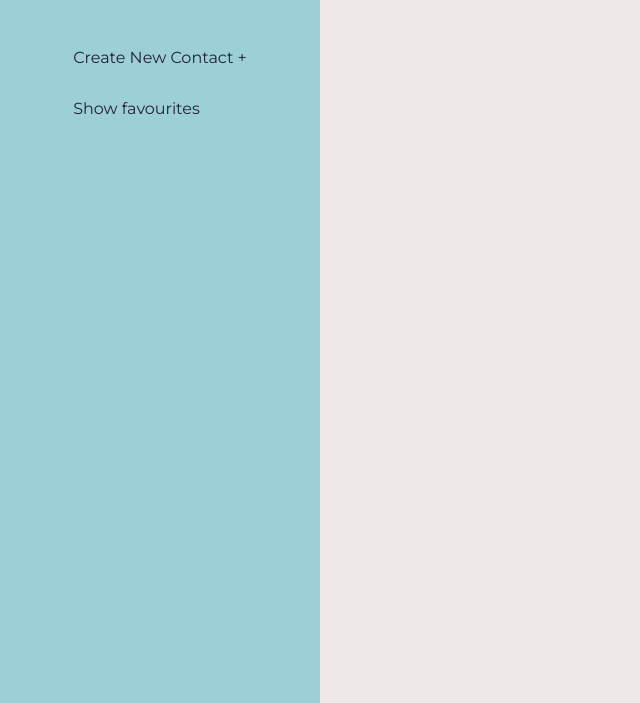
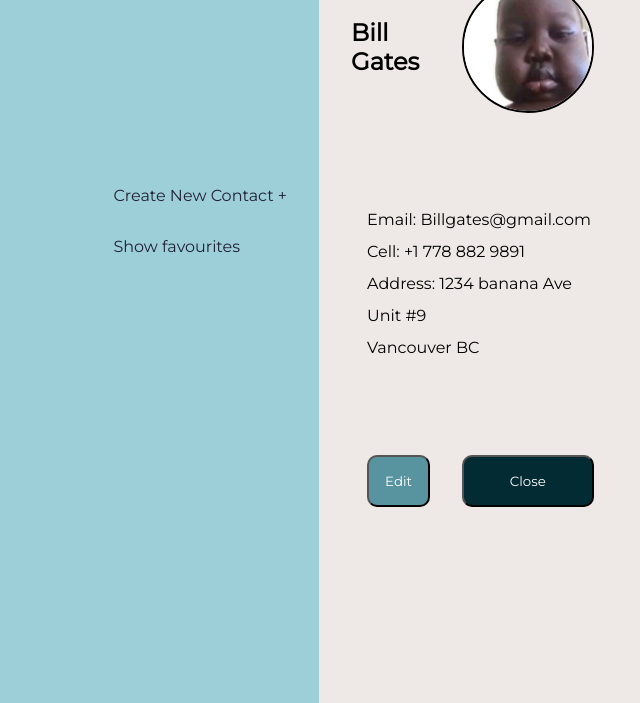
Before and after one commit to Filet26/1620_Assignment-1, a plain HTML site: page page3.html in a window 1280 px wide. Shown: the part 97-800 px from the top of the page, without its empty margins (0-640 px from the left). Drawn offline with Linux system fonts and the light colour scheme.

Commit message:
added content to page 3

```diff
--- a/CSS/styles.css
+++ b/CSS/styles.css
@@ -17,28 +17,33 @@ li {
 h1 {
   font-size: 2.5rem;
   font-weight: 400;
-  align-self: flex-start;
   margin: 2rem;
+}
+
+ul {
+  justify-self: right;
 }
 /*colors*/
 
 body {
   grid-template-columns: repeat(4, 1fr);
-
   background-color: #eee9e6; /*highlight #eee9e6*/
 }
 .container {
   display: grid;
 }
 
-.contact-nav {
-  display: flex;
+nav {
+  display: grid;
   background-color: #9ccfd8; /*foam #9ccfd8*/
+  grid-template-columns: 1;
+  grid-template-rows: repeat(4, auto);
   height: 100vh;
-  flex-direction: column;
-  align-items: center;
 }
 
+.list-nav {
+  justify-self: right;
+}
 .main {
   display: grid;
   grid-template-columns: repeat(4, 1fr);
@@ -54,6 +59,7 @@ body {
   border-radius: 10px;
   padding: 1rem;
   margin: 4rem;
+  border: black 1px solid;
 }
 
 /* add contact page #2 */
@@ -79,17 +85,58 @@ input {
 }
 
 .profile-img {
-  max-height: 125px;
+  max-height: 8rem;
   border-radius: 50%;
   border: black 2px solid;
+  margin: 1rem;
 }
 
-.card-contact {
+.card-input {
   grid-column: 1 / span 2;
 }
 
 .btn {
-  background-color: #3e8fb0;
-  border-radius: 5px;
+  margin: 1rem;
+  padding: 1rem;
+  border-radius: 10px;
+  color: #fff;
+}
+
+.save-btn {
+  background-color: #5794a0; /*#5794a0 from example*/
+}
+
+.cancel-btn {
+  background-color: #b7617a; /*#b7617a from example*/
+}
+
+.edit-btn {
+  background-color: #5794a0; /*#5794a0 from example*/
+}
+
+.close-btn {
+  background-color: #022b33;
+}
+
+.fav-card {
+  display: grid;
+  grid-template-columns: repeat(2, 1fr);
+  grid-template-rows: repeat(5, auto);
+  align-items: center;
+  padding: 1rem;
   margin: 1rem;
 }
+
+.name {
+  grid-column: 1;
+  grid-row: 1;
+  justify-self: center;
+}
+
+.info {
+  grid-column: span 2;
+  margin: 1rem;
+  line-height: 2rem;
+}
+
+@media (min-wid);
--- a/page3.html
+++ b/page3.html
@@ -12,12 +12,23 @@
     />
   </head>
   <body class="container">
-    <div class="contact-nav">
+    <nav>
       <h1><a href="page1.html">Contacts</a></h1>
       <ul>
-        <li><a taregt="_blank" href="page2.html">Create New Contact +</a></li>
-        <li><a taregt="_blank" href="page3.html">Show favourites</a></li>
+        <li><a href="page2.html">Create New Contact +</a></li>
+        <li><a href="page3.html">Show favourites</a></li>
       </ul>
+    </nav>
+    <div class="fav-card">
+      <h2 class="name">Bill Gates</h2>
+      <img class="profile-img" src="images/pfp.jpg" alt="profile image" />
+      <p class="info">
+        Email: Billgates@gmail.com <br />Cell: +1 778 882 9891 <br />Address:
+        1234 banana Ave <br />Unit #9 <br />
+        Vancouver BC
+      </p>
+      <button class="btn edit-btn">Edit</button>
+      <button class="btn close-btn">Close</button>
     </div>
   </body>
 </html>
```
Also changed, not shown: page1.html (+5 -5 lines), page2.html (+10 -10 lines).
